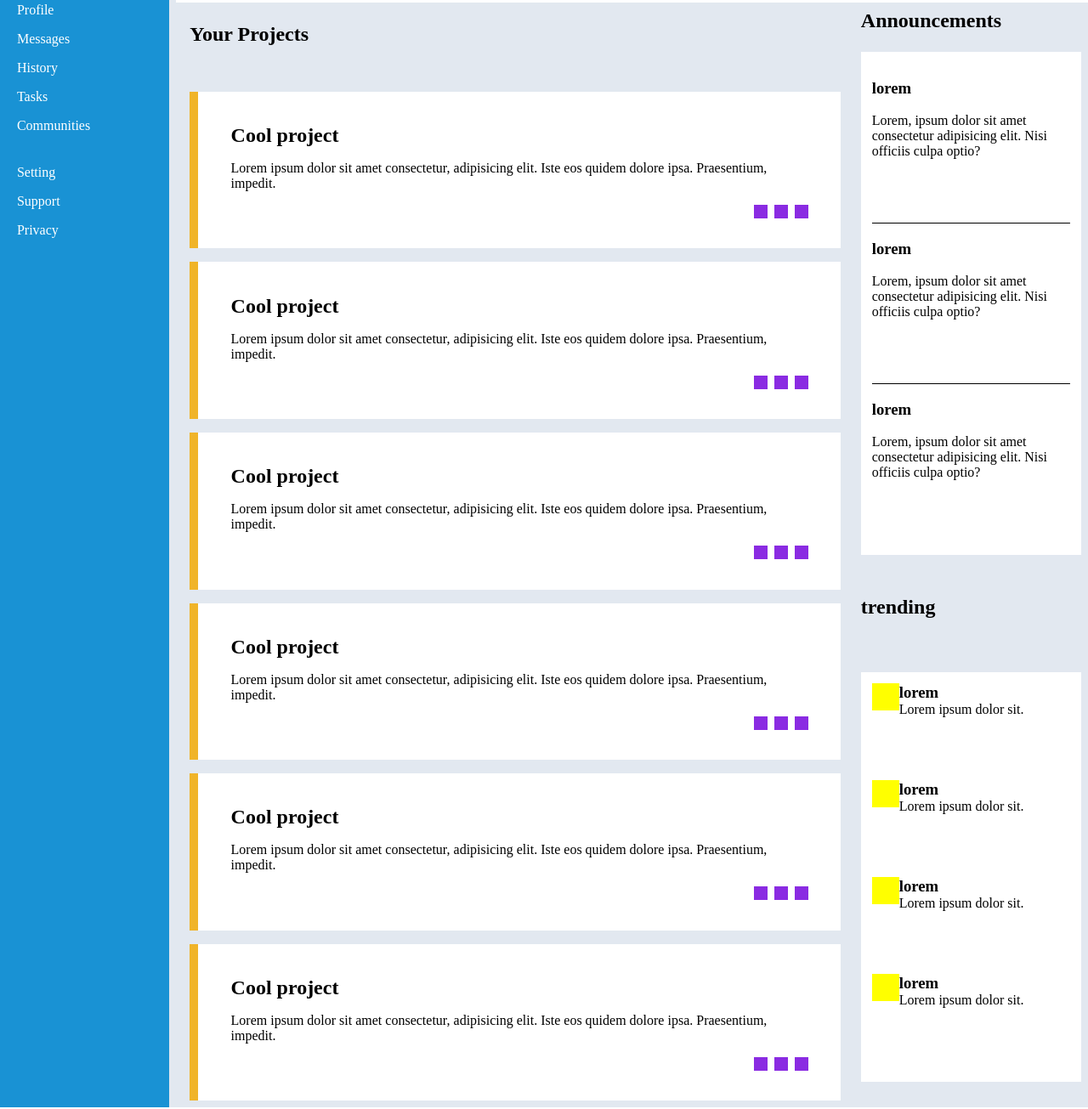
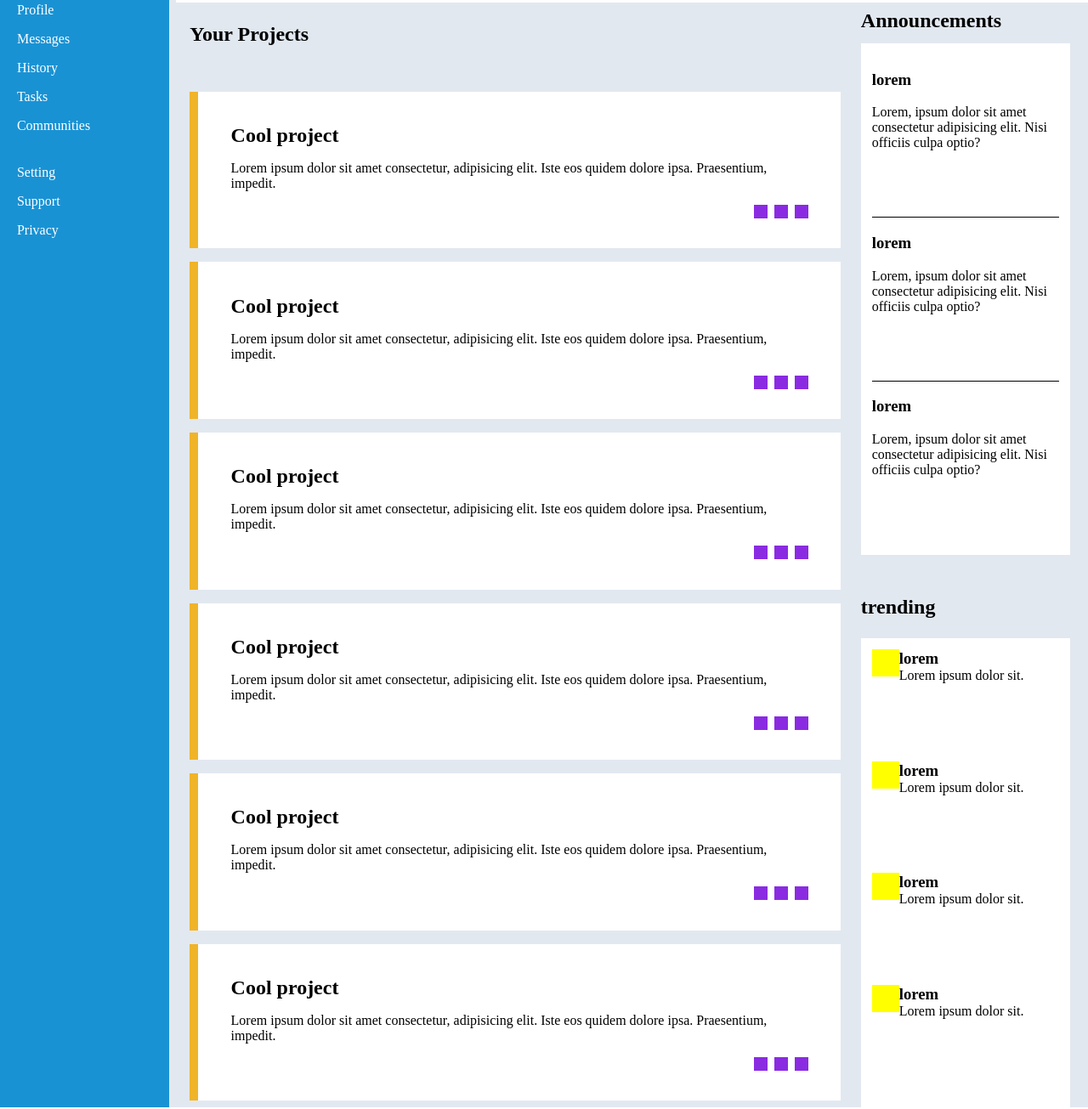
Before and after one commit to Adebisi1234/Dashboard-project, a plain HTML site: page index.html in a window 1280 px wide. Shown: the part 122-1427 px from the top of the page at 85% size. Drawn offline with Linux system fonts and the light colour scheme.

Commit message:
Make minor changes

```diff
--- a/style.css
+++ b/style.css
@@ -122,7 +122,7 @@ ul button {
 }
 .announce {
     display: grid;
-    grid-template-rows: 50px calc(100% - 50px);
+    grid-template-rows: 40px calc(100% - 40px);
     grid-column: 3 / -1;
     grid-row: 2 / 4;
 }
@@ -135,6 +135,7 @@ h2 {
     display: grid;
     background-color: white;
     padding: 5%;
+    margin-right: 5%;
 }
 
 .announces {
@@ -156,7 +157,7 @@ h2 {
     display: grid;
     grid-column: 3 / -1;
     grid-row: 4 / 6;
-    grid-template-rows: 15% 80%;
+    grid-template-rows: 50px calc(100% - 50px);
 }
 
 .icon {
```
